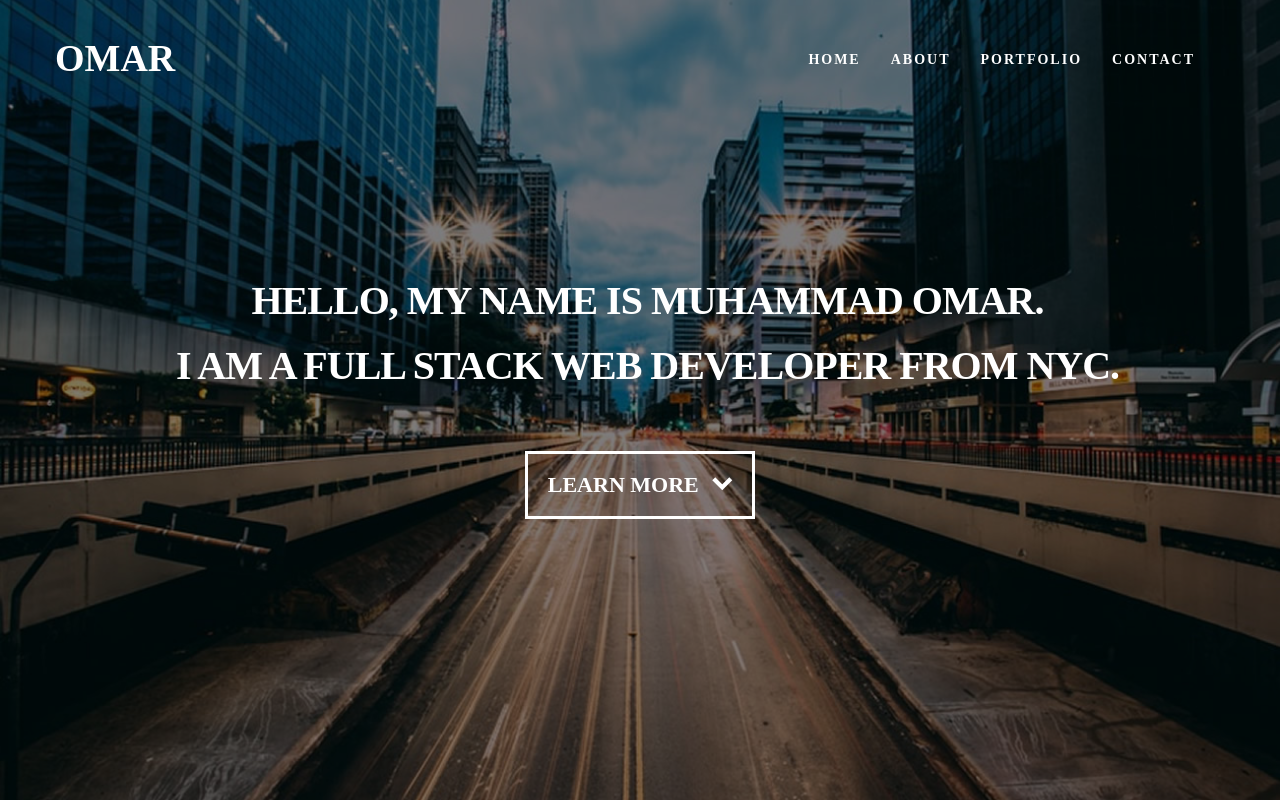
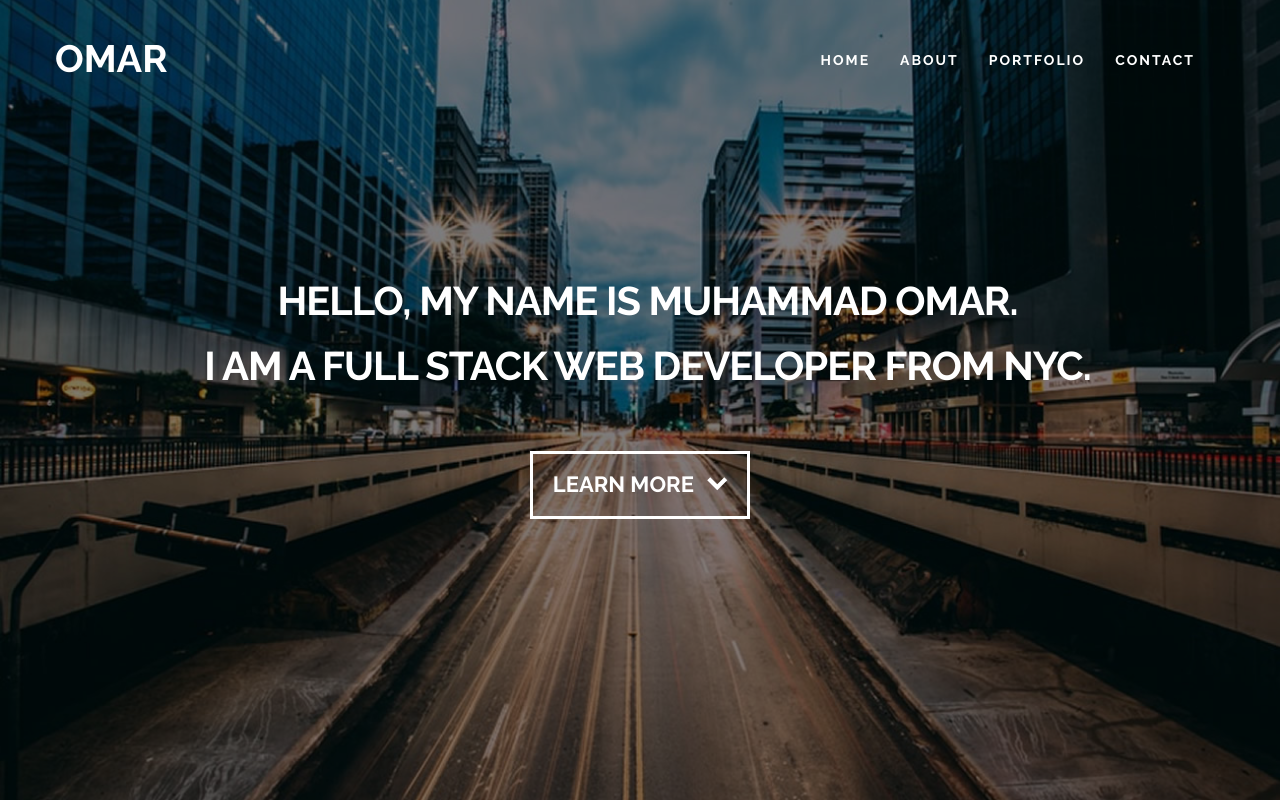
Before and after one commit to skeiromar/My-Portfolio-Site, a website built with webpack: page index.html in a window 1280 px wide. Shown: the top 802 px of the page. Built offline with nearby package versions, Linux system fonts and the light colour scheme; files whose address does not match are found by name.

Commit message:
tried putting https in front of

```diff
--- a/index.html
+++ b/index.html
@@ -19,7 +19,7 @@
  	<link href="assets/css/style.css" rel="stylesheet">
 	<link rel="stylesheet" href="./main.css">
 
-    <link href="fonts.googleapis.com/css?family=Raleway:300,400,700,300italic,400italic" rel="stylesheet" type="text/css">
+    <link href="https://fonts.googleapis.com/css?family=Raleway:300,400,700,300italic,400italic" rel="stylesheet" type="text/css">
 
     <script src="assets/js/jquery.min.js"></script>
 	<script type="text/javascript" src="assets/js/modernizr.custom.js"></script>
```
